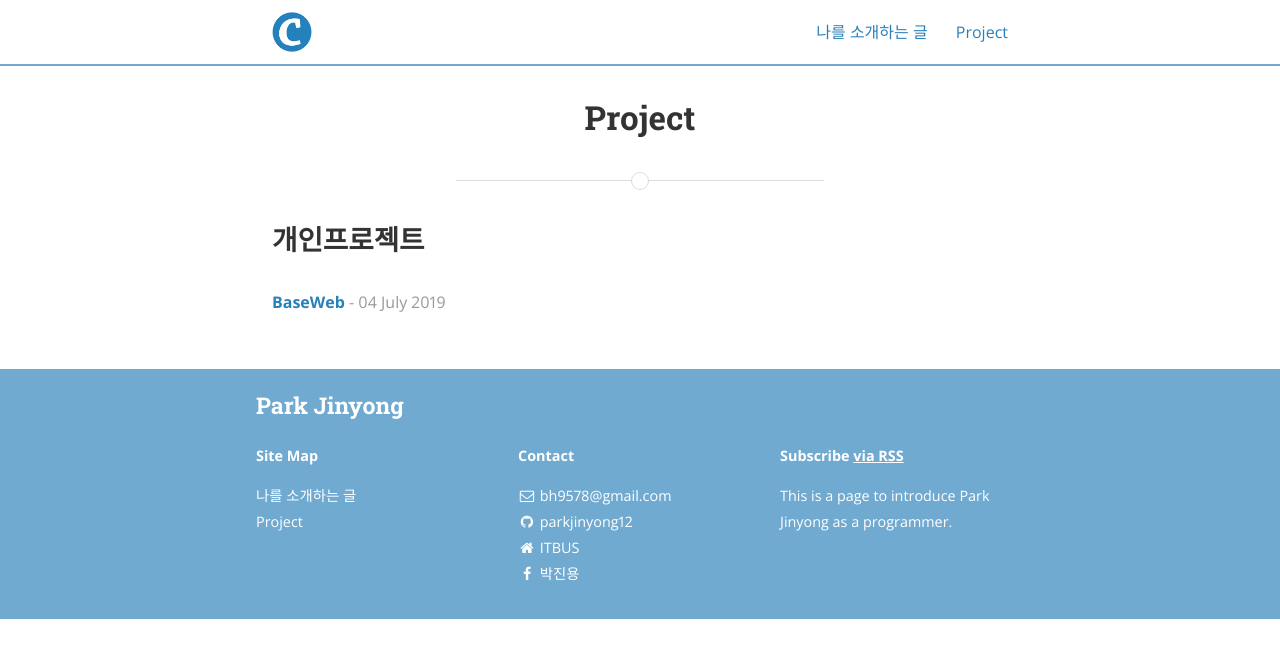
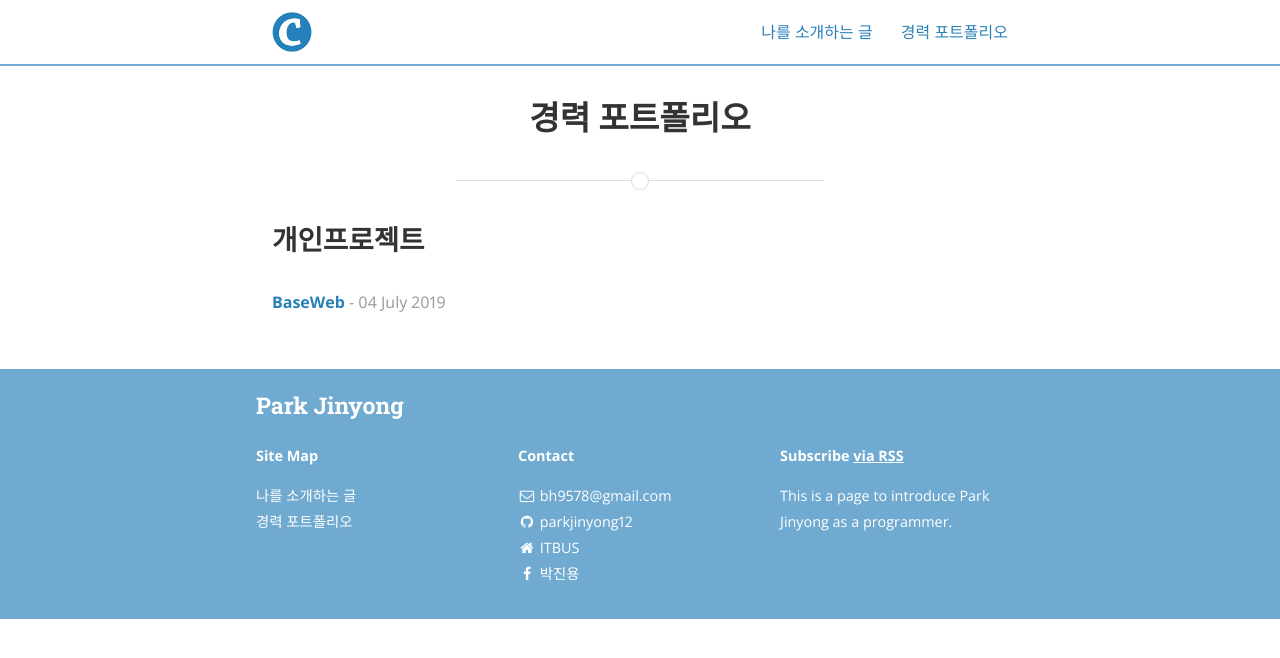
Before and after one commit to parkjinyong12/parkjinyong12.github.io, a Jekyll site: the page built from project.html, in a window 1280 px wide. Shown: the top 658 px of the page. Built offline with Jekyll 4.4.1, drawn with Linux system fonts in a browser that asks for light colours; nearby versions of some CDN libraries.

Commit message:
Update project.html

```diff
--- a/project.html
+++ b/project.html
@@ -1,6 +1,6 @@
 ---
 layout: page
-title: "Project"
+title: "경력 포트폴리오"
 permalink: /project/
 ---
 
```
